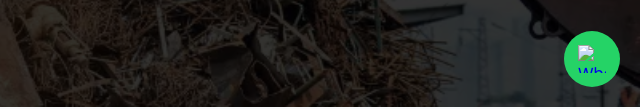
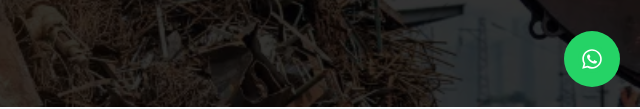
Before and after one commit to abdulrazzak10/krusco-website, a plain HTML site: page index.html in a window 1280 px wide. Shown: the part 693-802 px from the top of the page, 640-1280 px from the left. Drawn offline with Linux system fonts and the light colour scheme; the site is published under a folder, as on GitHub Pages, so addresses that start at the root find nothing.

Commit message:
Fix: Correct WhatsApp icon path

```diff
--- a/index.html
+++ b/index.html
@@ -42,7 +42,7 @@
 
 <body>
   <a href="https://wa.me/923181187855" class="whatsapp-float" aria-label="Chat on WhatsApp" target="_blank">
-    <img src="/assets/images/icons/whatsaap.svg" alt="WhatsApp Icon">
+    <img src="assets/images/icons/whatsaap.svg" alt="WhatsApp Icon">
   </a>
   <!-- Navbar -->
   <header class="navbar" id="navbar">
```
